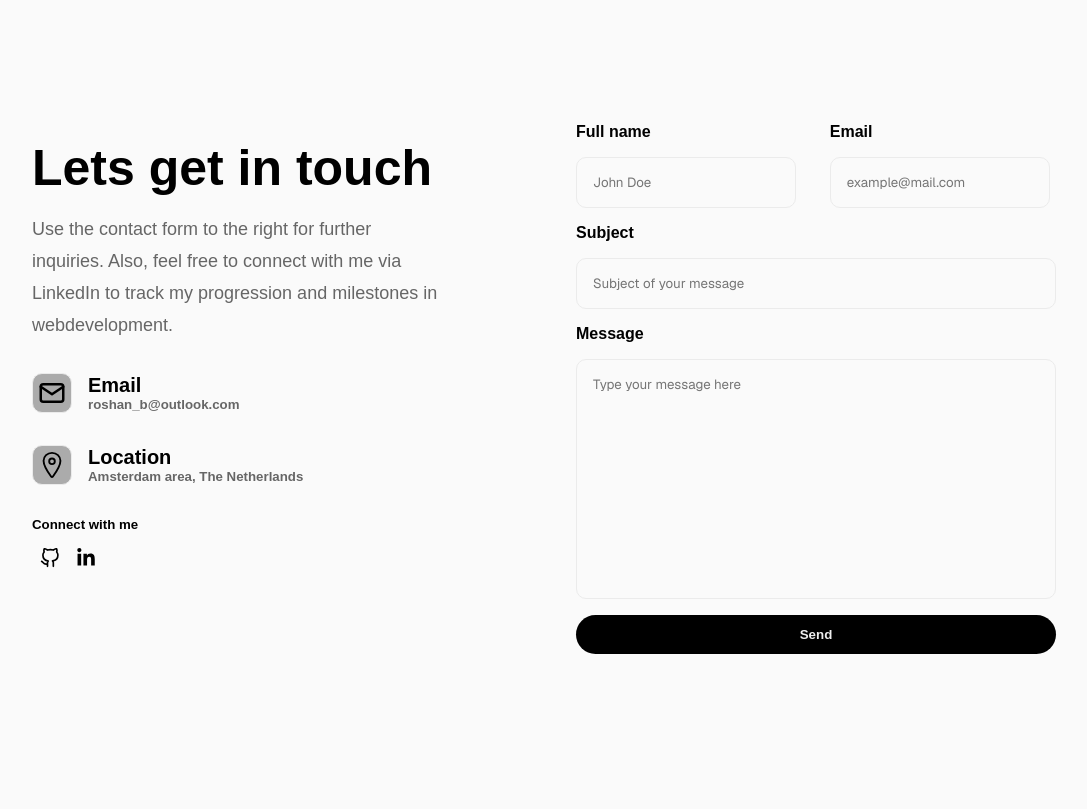
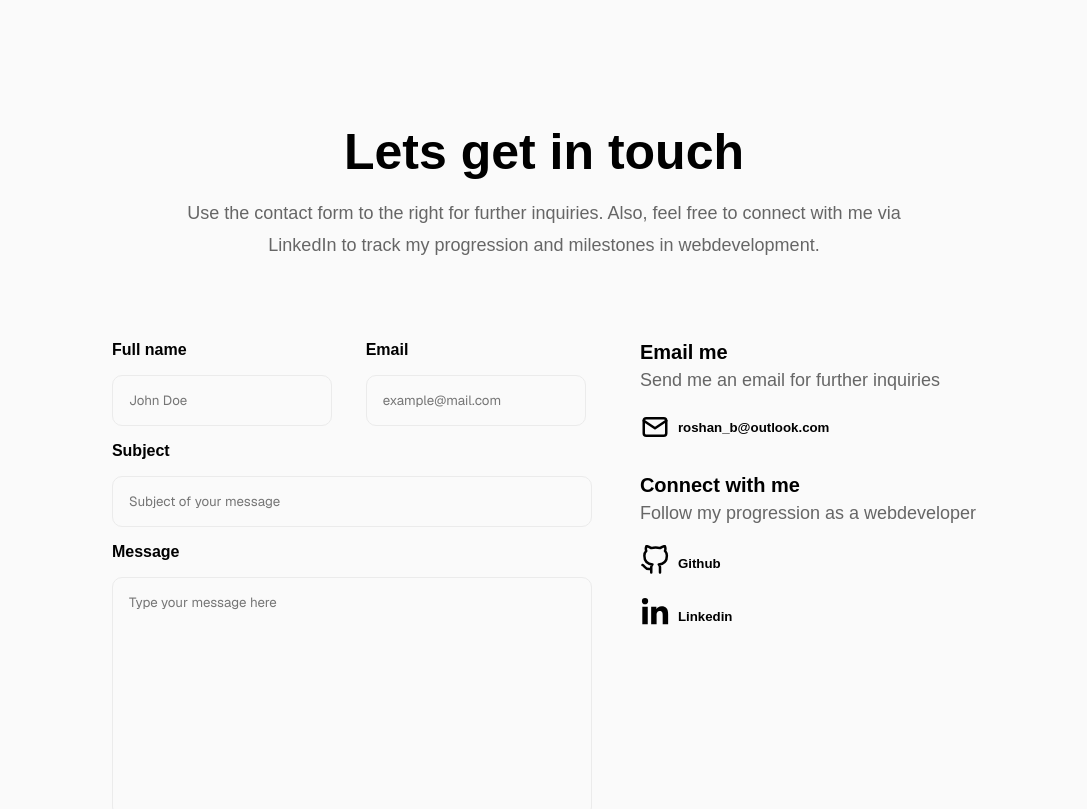
Before and after one commit to RoshanBansie/Portfolio, a Next.js app: page / in a window 1280 px wide. Shown: the part 5060-5869 px from the top of the page, without its empty margins (96-1183 px from the left). Built offline with nearby package versions, Linux system fonts and the light colour scheme.

Commit message:
contact sectie redesign

```diff
--- a/app/page.tsx
+++ b/app/page.tsx
@@ -1,7 +1,7 @@
 import Education from "@/components/home/education/Education";
 import Hero from "@/components/home/hero/Hero";
 import Projects from "@/components/home/projects/Projects";
-import ContactForm from "@/components/home/contact/ContactForm";
+import ContactSection from "@/components/home/contact/ContactSection";
 import Skills from "@/components/home/skills/Skills";
 import About from "@/components/home/about/About";
 
@@ -13,7 +13,7 @@ export default function Home() {
         <Skills />
         <About />
         <Education />
-        <ContactForm />
+        <ContactSection />
       </main>
   );
 }
--- a/components/home/contact/ContactForm.tsx
+++ b/components/home/contact/ContactForm.tsx
@@ -8,8 +8,6 @@ import { AiOutlineExclamationCircle } from "react-icons/ai"
 import { FaCheck } from "react-icons/fa6"
 import { TbMail } from "react-icons/tb"
 import { IoLocationOutline } from "react-icons/io5"
-import { FiGithub } from "react-icons/fi"
-import { FaLinkedinIn } from "react-icons/fa"
 
 // Components
 import Spinner from "@/components/widgets/spinner/Spinner"
@@ -105,40 +103,6 @@ export default function ContactForm() {
     }
 
     return (
-        <section className="contact-container" id="contact">
-            <div className="contact-section-header">
-                <h2>Lets get in touch</h2>
-                <p>
-                    Use the contact form to the right for further inquiries.
-                    Also, feel free to connect with me via LinkedIn to track my progression
-                    and milestones in webdevelopment.
-                </p>
-                <ul className="contact-cards">
-                    <li className="contact-card">
-                        <TbMail className="icon" />
-                        <div className="contact-card-description">
-                            <h4>Email</h4>
-                            <h5>roshan_b@outlook.com</h5>
-                        </div>
-                    </li>
-                    <li className="contact-card">
-                        <IoLocationOutline className="icon" />
-                        <div className="contact-card-description">
-                            <h4>Location</h4>
-                            <h5>Amsterdam area, The Netherlands</h5>
-                        </div>
-                    </li>
-                </ul>
-                <h5>Connect with me</h5>
-                <div className="social-icons-container">
-                    <Link href="https://github.com/RoshanBansie" target="_blank" className="social-icon">
-                        <FiGithub />
-                    </Link>
-                    <Link href="https://linkedin.com/in/roshan-bansie-94a825301" target="_blank" className="social-icon">
-                        <FaLinkedinIn />
-                    </Link>
-                </div>
-            </div>
         <form className="contact-form" onSubmit={handleSubmit}>
             <div className="credentials-container">
                 <label>
@@ -210,6 +174,5 @@ export default function ContactForm() {
                 ) : null
             }
         </form>
-        </section>
     )
 }
--- /dev/null
+++ b/components/home/contact/ContactSection.tsx
@@ -0,0 +1,54 @@
+import "./contact.css"
+
+// Components
+import ContactForm from "./ContactForm"
+import Link from "next/link"
+
+// Icons
+import { FiGithub } from "react-icons/fi"
+import { FaLinkedinIn } from "react-icons/fa"
+import { TbMail } from "react-icons/tb"
+
+export default function ContactSection() {
+    return (
+        <section className="section-container" id="contact">
+            <div className="contact-section-header">
+                <h2>Lets get in touch</h2>
+                <p>
+                    Use the contact form to the right for further inquiries.
+                    Also, feel free to connect with me via LinkedIn to track my progression
+                    and milestones in webdevelopment.
+                </p>
+            </div>
+            <div className="contact-content">
+                <ContactForm />
+                <ul className="contact-socials">
+                    <li>
+                        <h4>Email me</h4>
+                        <p>Send me an email for further inquiries</p>
+                        <div className="social-container">
+                            <TbMail className="icon" />
+                            <h5>roshan_b@outlook.com</h5>
+                        </div>
+                    </li>
+                    <li>
+                        <h4>Connect with me</h4>
+                        <p>Follow my progression as a webdeveloper</p>
+                        <div className="social-container">
+                            <Link href="https://github.com/RoshanBansie" target="_blank" className="icon">
+                                <FiGithub />
+                            </Link>
+                            <h5>Github</h5>
+                        </div>
+                        <div className="social-container">
+                            <Link href="https://linkedin.com/in/roshan-bansie-94a825301" target="_blank" className="icon">
+                                <FaLinkedinIn />
+                            </Link>
+                            <h5>Linkedin</h5>
+                        </div>
+                    </li>
+                </ul>
+            </div>
+        </section>
+    )
+}
--- a/components/home/contact/contact.css
+++ b/components/home/contact/contact.css
@@ -1,14 +1,27 @@
 @import "@/app/globals.css";
 
-.contact-container {
-    margin: 10rem auto;
+.contact-content {
     display: flex;
+    justify-content: center;
     align-items: top;
-    justify-content: space-between;
+    flex-wrap: wrap;
+    gap: 3rem;
+    margin: 5rem auto;
+}
+
+.contact-content ul {
+    padding: 0;
+    list-style: none;
+}
+
+.contact-content li {
+    margin-bottom: 2rem;
 }
 
 .contact-section-header {
-    max-width: 40%;
+    max-width: 70%;
+    text-align: center;
+    margin: 0 auto;
 }
 
 .contact-section-header button {
@@ -95,13 +108,24 @@ input:focus, textarea:focus {
 }
 
 .icon {
-    font-size: 40px;
-    border-radius: 10px;
-    background-color: var(--background-tertiary);
-    border: 1px solid var(--button-secondary-border);
-    padding: 0.25rem;
+    font-size: 30px;
 }
 
-.social-icons-container {
+.social-container {
+    display: flex;
+    gap: 0.5rem;
+    align-items: center;
     margin: 1rem 0;
 }
+
+@media (max-width: 430px) {
+    .contact-form {
+        width: 20rem;
+    }
+    .credentials-container, .credentials-container label {
+        display: block;
+    }
+    .contact-section-header {
+        max-width: 90%;
+    }
+}
```
Lines whose indentation alone changed are shown as unchanged.
